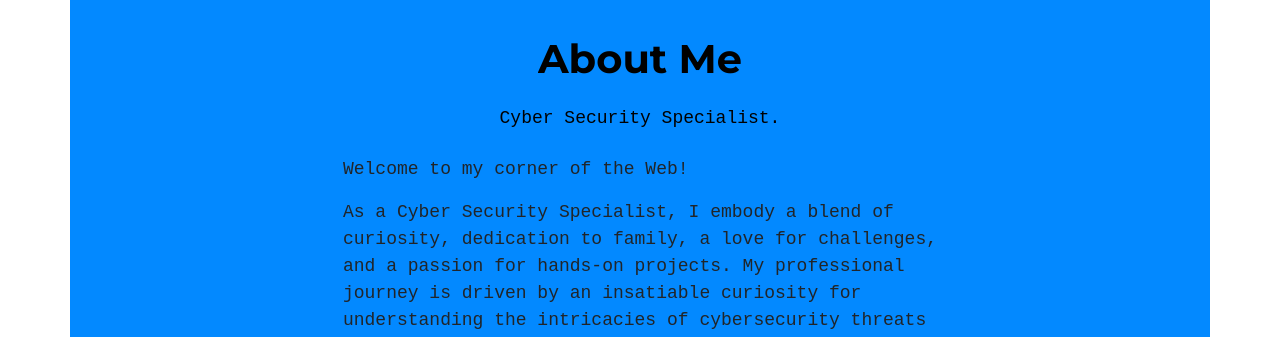
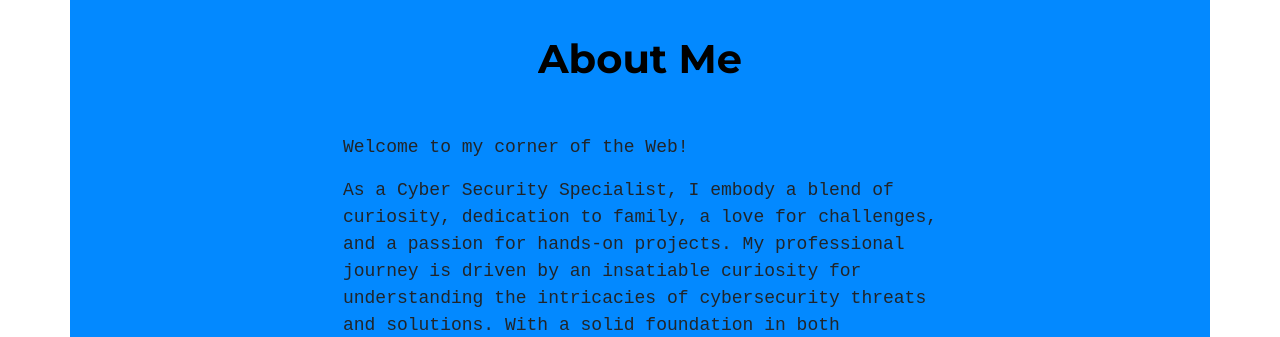
Before and after one commit to jSirimaturos/My-Website, a plain HTML site: page index.html in a window 1280 px wide. Shown: the part 745-1082 px from the top of the page. Drawn offline with Linux system fonts and the light colour scheme; files whose address does not match are found by name; a web font is replaced by a local one.

Commit message:
Update index.html

```diff
--- a/index.html
+++ b/index.html
@@ -92,7 +92,6 @@
       <div class="col-md-7">
         <h1 class="heading gsap-reveal-hero mb-3"><strong>About<span class="text-primary"> </span> Me</strong></h1>
         <h2 class="subheading gsap-reveal-hero mb-4">
-          Cyber Security Specialist.
         </h2>
       </div>
     </div>
```
